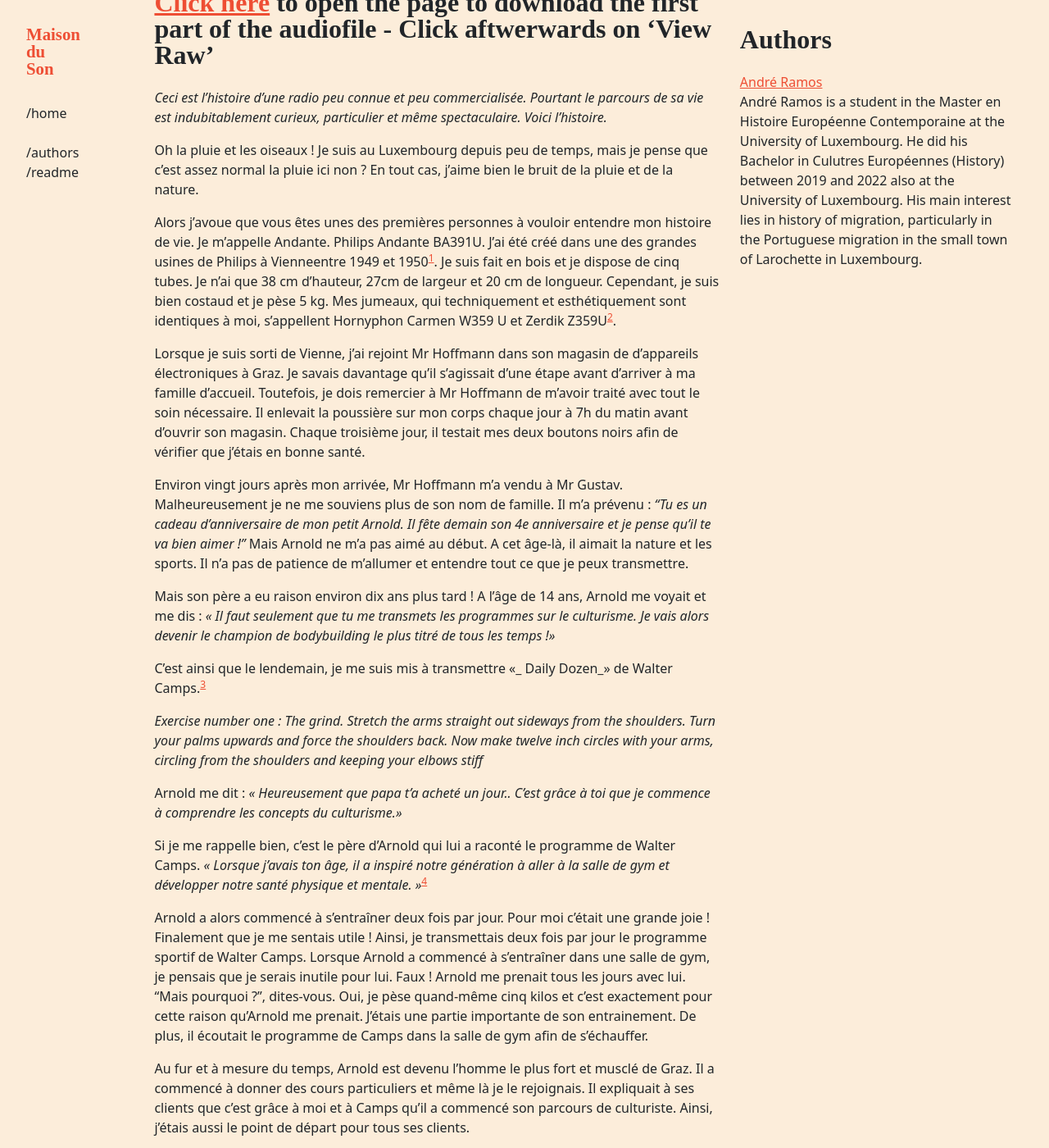
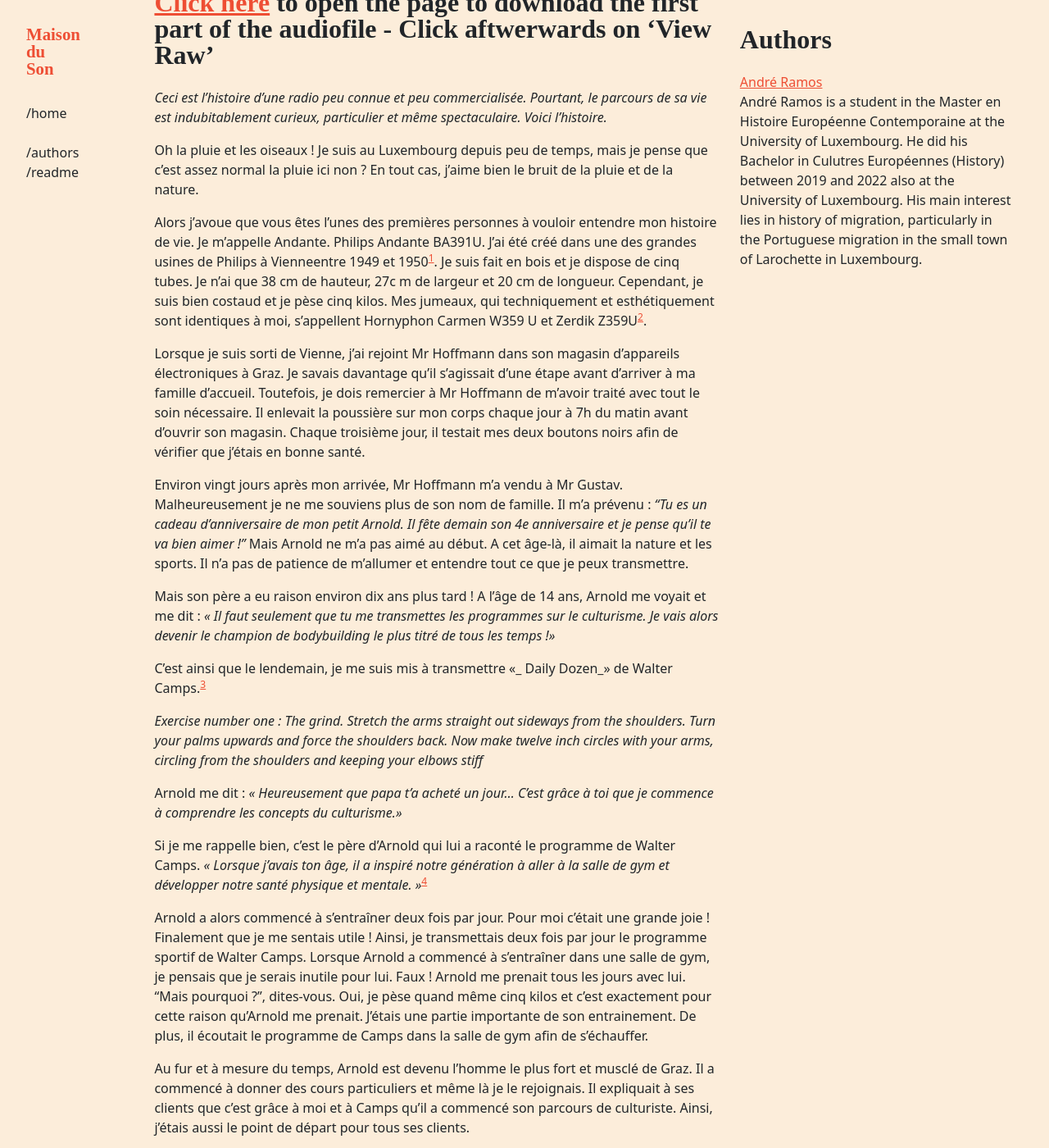
Before and after one commit to C2DH/maison-du-son, a Jekyll site: the page built from _objects/philips-andante.md, in a window 1280 px wide and 1400 px high, scrolled down 582 px. Shown: the whole window at 82% size. Built offline with Jekyll 4.4.1, drawn with Linux system fonts in a browser that asks for light colours; some web fonts are replaced; some of the changed text lies outside the part shown.

Commit message:
Update philips-andante.md

```diff
--- a/_objects/philips-andante.md
+++ b/_objects/philips-andante.md
@@ -10,20 +10,20 @@
 
 ### [Click here](https://github.com/1AndreRamos/maison-du-son/blob/master/_objects/Philips%20Andante_out_1.mp3) to open the page to download the first part of the audiofile - Click aftwerwards on 'View Raw'
 
-_Ceci est l’histoire d’une radio peu connue et peu commercialisée. Pourtant le parcours de sa vie est indubitablement curieux, particulier et même spectaculaire. Voici l’histoire._
+_Ceci est l’histoire d’une radio peu connue et peu commercialisée. Pourtant, le parcours de sa vie est indubitablement curieux, particulier et même spectaculaire. Voici l’histoire._
 
 Oh la pluie et les oiseaux ! Je suis au Luxembourg depuis peu de temps, mais je pense que c’est assez normal la pluie ici non ? En tout cas, j’aime bien le bruit de la pluie et de la nature.
 
-Alors j’avoue que vous êtes unes des premières personnes à vouloir entendre mon histoire de vie. Je m’appelle Andante. Philips Andante BA391U. J’ai été créé dans une des grandes usines de Philips à Vienneentre 1949 et 1950[^1]. Je suis fait en bois et je dispose de cinq tubes. Je n’ai que 38 cm d’hauteur, 27cm de largeur et 20 cm de longueur. Cependant, je suis bien costaud et je pèse 5 kg. Mes jumeaux, qui techniquement et esthétiquement sont identiques à moi, s’appellent Hornyphon Carmen W359 U et Zerdik Z359U[^2].
+Alors j’avoue que vous êtes l'unes des premières personnes à vouloir entendre mon histoire de vie. Je m’appelle Andante. Philips Andante BA391U. J’ai été créé dans une des grandes usines de Philips à Vienneentre 1949 et 1950[^1]. Je suis fait en bois et je dispose de cinq tubes. Je n’ai que 38 cm de hauteur, 27c m de largeur et 20 cm de longueur. Cependant, je suis bien costaud et je pèse cinq kilos. Mes jumeaux, qui techniquement et esthétiquement sont identiques à moi, s’appellent Hornyphon Carmen W359 U et Zerdik Z359U[^2].
 
 [^1]: On the [history of Philips in Austria](https://tecbil.com).
 [^2]: For the [technical details of the Philips Andantes BA391 U](https://www.radiomuseum.org/r/philips_andante_ba391u.html).
 
-Lorsque je suis sorti de Vienne, j’ai rejoint Mr Hoffmann dans son magasin de d’appareils électroniques à Graz. Je savais davantage qu’il s’agissait d’une étape avant d’arriver à ma famille d’accueil. Toutefois, je dois remercier à Mr Hoffmann de m’avoir traité avec tout le soin nécessaire. Il enlevait la poussière sur mon corps chaque jour à 7h du matin avant d’ouvrir son magasin. Chaque troisième jour, il testait mes deux boutons noirs afin de vérifier que j’étais en bonne santé.
+Lorsque je suis sorti de Vienne, j’ai rejoint Mr Hoffmann dans son magasin d’appareils électroniques à Graz. Je savais davantage qu’il s’agissait d’une étape avant d’arriver à ma famille d’accueil. Toutefois, je dois remercier à Mr Hoffmann de m’avoir traité avec tout le soin nécessaire. Il enlevait la poussière sur mon corps chaque jour à 7h du matin avant d’ouvrir son magasin. Chaque troisième jour, il testait mes deux boutons noirs afin de vérifier que j’étais en bonne santé.
 
 Environ vingt jours après mon arrivée, Mr Hoffmann m’a vendu à Mr Gustav. Malheureusement je ne me souviens plus de son nom de famille. Il m’a prévenu : _"Tu es un cadeau d’anniversaire de mon petit Arnold. Il fête demain son 4e anniversaire et je pense qu’il te va bien aimer !"_ Mais Arnold ne m’a pas aimé au début. A cet âge-là, il aimait la nature et les sports. Il n’a pas de patience de m’allumer et entendre tout ce que je peux transmettre.
 
-Mais son père a eu raison environ dix ans plus tard ! A l’âge de 14 ans, Arnold me voyait et me dis : _« Il faut seulement que tu me transmets les programmes sur le culturisme. Je vais alors devenir le champion de bodybuilding le plus titré de tous les temps !»_
+Mais son père a eu raison environ dix ans plus tard ! A l’âge de 14 ans, Arnold me voyait et me dit : _« Il faut seulement que tu me transmettes les programmes sur le culturisme. Je vais alors devenir le champion de bodybuilding le plus titré de tous les temps !»_
 
 C’est ainsi que le lendemain, je me suis mis à transmettre «_ Daily Dozen_» de Walter Camps.[^3]
 
@@ -81,11 +81,11 @@
 Ainsi, Arnold a gouverné pendant plusieurs années. Peu à peu, j’ai pris ma retraite. Arnold me racontait parfois : « _Andante, tu as tout vécu avec moi. Tu fais partie de mon identité même si personne ne te connait vraiment. Maintenant tu mérites bien ta pension comme moi._ »
 
 
-Honnêtement, je ne pensais jamais que j’allais quitter Arnold. Toutefois en 2017, il a rencontré une ministre luxembourgeoise . Quand la ministre m’a vu, elle s’est exclamée : « _Oh, un Andante Philips ! Vous savez Mr. Arnold, quand mon père était jeune, il avait la même radio ! Un jour, son radio a été volée… Il y a encore des jours où il parle avec une certaine nostalgie de son Andante._ » [^10]
+Honnêtement, je ne pensais jamais que j’allais quitter Arnold. Toutefois, en 2017 il a rencontré une ministre luxembourgeoise . Quand la ministre m’a vu, elle s’est exclamée : « _Oh, un Andante Philips ! Vous savez Mr. Arnold, quand mon père était jeune, il avait la même radio ! Un jour, son radio a été volée… Il y a encore des jours où il parle avec une certaine nostalgie de son Andante._ » [^10]
 
 [^10]: Martine Huberty, Dieschbourg: Lux environment minister met Arnold Schwarzenegger, Delano, 15 novembre 2018, [journal en ligne](https://delano.lu/article/delano_lux-environment-minister-met-arnold-schwarzenegger).
 
-« _Madame la Ministre, vous savez quoi ? Cette radio m’a accompagné toute ma vie. Dès le début jusqu’à aujourd’hui. Toutefois, il y a toujours une fin. Je crois que votre père sera ravi d’avoir à nouveau un Andante Philips._ » C’est à ce moment-là que je me suis séparé d’Arnold. Je suis honnête : j’étais choquée et je n’attendais pas cette attitude de Arnold. Il a dit alors : « _Mon chèr Andante, c’est difficile de me séparer de toi. Mais je crois qu’au Luxembourg, tu auras encore la joie de pouvoir transmettre du son._ »
+« _Madame la ministre, vous savez quoi ? Cette radio m’a accompagné toute ma vie. Dès le début jusqu’à aujourd’hui. Toutefois, il y a toujours une fin. Je crois que votre père sera ravi d’avoir à nouveau un Andante Philips._ » C’est à ce moment-là que je me suis séparé d’Arnold. Je suis honnête : j’étais choquée et je n’attendais pas cette attitude de Arnold. Il a dit alors : « _Mon chèr Andante, c’est difficile de me séparer de toi. Mais je crois qu’au Luxembourg, tu auras encore la joie de pouvoir transmettre du son._ »
 
 
 Voilà comment je suis arrivé au Luxembourg. Maintenant je suis une donation du père de la ministre au Musée du Son à Lamadeleine. Je sais que je ne suis pas une radio qui était à la mode. Les agences de publicité ne m’ont jamais donné trop d’attention. Pourtant, j’ai eu une vie très dynamique : de coach sportive, professeure d’anglais et conseillère politique, je suis maintenant une radio fière de son parcours et qui a le plaisir de partager avec vous sa vie.
```
Also changed, not shown: other parts of _objects/philips-andante.md (+8 -8 lines).
